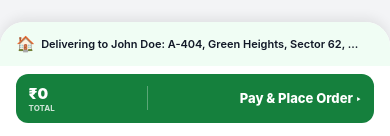
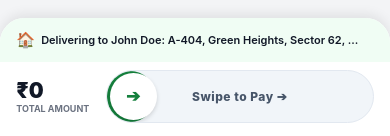
Before and after one commit to ritiku2004/app-freshsabjihub, a React Native app: screen /Checkout in a window 390 px wide. Shown: the part 705-841 px from the top of the page. Built offline with nearby package versions, Linux system fonts and the light colour scheme; no server answers.

Commit message:
add swipe to pay slider with animations on checkout screen

```diff
--- a/src/screens/Checkout/CheckoutScreen.js
+++ b/src/screens/Checkout/CheckoutScreen.js
@@ -1,5 +1,5 @@
 import React, { useState, useContext, useRef, useCallback, useEffect } from 'react';
-import { View, Text, Animated, TouchableOpacity, Image, Alert, ScrollView, Linking, ActivityIndicator } from 'react-native';
+import { View, Text, Animated, TouchableOpacity, Image, Alert, ScrollView, Linking, ActivityIndicator, PanResponder } from 'react-native';
 import { SafeAreaView, useSafeAreaInsets } from 'react-native-safe-area-context';
 import { useFocusEffect } from '@react-navigation/native';
 import AsyncStorage from '@react-native-async-storage/async-storage';
@@ -63,6 +63,66 @@ export const CheckoutScreen = ({ route, navigation }) => {
   const [paymentStatusText, setPaymentStatusText] = useState('');
   const [isSuccess, setIsSuccess] = useState(false);
   const [paymentParams, setPaymentParams] = useState(null);
+
+  // Swipe to Pay Gesture States & Handlers
+  const containerWidthRef = useRef(0);
+  const swipeX = useRef(new Animated.Value(0)).current;
+  const [swipeCompleted, setSwipeCompleted] = useState(false);
+
+  const panResponder = useRef(
+    PanResponder.create({
+      onStartShouldSetPanResponder: () => !isProcessing && !swipeCompleted,
+      onMoveShouldSetPanResponder: () => !isProcessing && !swipeCompleted,
+      onPanResponderMove: (evt, gestureState) => {
+        if (isProcessing || swipeCompleted) return;
+        const maxSwipe = containerWidthRef.current - moderateScale(52); // 46 width + 6 margins
+        if (maxSwipe <= 0) return;
+
+        let newX = gestureState.dx;
+        if (newX < 0) newX = 0;
+        if (newX > maxSwipe) newX = maxSwipe;
+
+        swipeX.setValue(newX);
+      },
+      onPanResponderRelease: (evt, gestureState) => {
+        if (isProcessing || swipeCompleted) return;
+        const maxSwipe = containerWidthRef.current - moderateScale(52);
+        if (maxSwipe <= 0) return;
+
+        // If swiped more than 82%, trigger payment
+        if (gestureState.dx >= maxSwipe * 0.82) {
+          setSwipeCompleted(true);
+          Animated.timing(swipeX, {
+            toValue: maxSwipe,
+            duration: 150,
+            useNativeDriver: false,
+          }).start(() => {
+            handlePlaceOrder();
+          });
+        } else {
+          // Spring back
+          Animated.spring(swipeX, {
+            toValue: 0,
+            tension: 40,
+            friction: 7,
+            useNativeDriver: false,
+          }).start();
+        }
+      },
+    })
+  ).current;
+
+  // Reset swipe state when processing completes or re-triggers
+  useEffect(() => {
+    if (!isProcessing) {
+      setSwipeCompleted(false);
+      Animated.timing(swipeX, {
+        toValue: 0,
+        duration: 200,
+        useNativeDriver: false,
+      }).start();
+    }
+  }, [isProcessing]);
 
   // Animated scroll value for header hide/show
   const scrollY = useRef(new Animated.Value(0)).current;
@@ -562,20 +622,93 @@ export const CheckoutScreen = ({ route, navigation }) => {
           </View>
         </View>
 
-        {/* Bottom deck actions: Selected Method + Green Place Order Button */}
+        {/* Bottom deck actions: Price + Custom Swipe to Pay Slider */}
         <View style={styles.checkoutActionRow}>
-          <TouchableOpacity
-            style={[styles.greenPlaceOrderBtn, { flex: 1, marginLeft: 0 }]}
-            onPress={handlePlaceOrder}
-            activeOpacity={0.9}
+          {/* Price Box */}
+          <View style={{ marginRight: moderateScale(16), justifyContent: 'center' }}>
+            <Text style={{ fontSize: rf(20), fontWeight: '900', color: theme.colors.textPrimary }}>₹{grandTotal}</Text>
+            <Text style={{ fontSize: rf(9), color: theme.colors.textSecondary, fontWeight: '700', textTransform: 'uppercase' }}>Total Amount</Text>
+          </View>
+
+          {/* Swipe Slider */}
+          <View
+            style={{
+              flex: 1,
+              height: moderateScale(52),
+              backgroundColor: '#F1F5F9',
+              borderRadius: moderateScale(26),
+              padding: moderateScale(3),
+              justifyContent: 'center',
+              position: 'relative',
+              overflow: 'hidden',
+              borderWidth: 1,
+              borderColor: '#E2E8F0'
+            }}
+            onLayout={(e) => {
+              containerWidthRef.current = e.nativeEvent.layout.width;
+            }}
           >
-            <View style={styles.btnPriceBox}>
-              <Text style={styles.btnPriceText}>₹{grandTotal}</Text>
-              <Text style={styles.btnPriceLabel}>TOTAL</Text>
-            </View>
-            <View style={styles.btnDivider} />
-            <Text style={styles.btnRightText}>Pay & Place Order ‣</Text>
-          </TouchableOpacity>
+            {/* Sturdy Background Green Progress track */}
+            <Animated.View
+              style={{
+                position: 'absolute',
+                left: 0,
+                top: 0,
+                bottom: 0,
+                backgroundColor: theme.colors.success,
+                borderRadius: moderateScale(26),
+                width: Animated.add(swipeX, moderateScale(46)),
+              }}
+            />
+
+            {/* Sliding text helper */}
+            <Animated.Text
+              style={{
+                position: 'absolute',
+                alignSelf: 'center',
+                color: swipeX.interpolate({
+                  inputRange: [0, 80],
+                  outputRange: ['#475569', '#ffffff'],
+                  extrapolate: 'clamp',
+                }),
+                fontWeight: '800',
+                fontSize: rf(12),
+                letterSpacing: 0.5,
+                opacity: swipeX.interpolate({
+                  inputRange: [0, 80],
+                  outputRange: [1, 0],
+                  extrapolate: 'clamp',
+                }),
+              }}
+            >
+              Swipe to Pay ➔
+            </Animated.Text>
+
+            {/* Drag Handle Thumb */}
+            <Animated.View
+              {...panResponder.panHandlers}
+              style={{
+                width: moderateScale(46),
+                height: moderateScale(46),
+                borderRadius: moderateScale(23),
+                backgroundColor: '#ffffff',
+                alignItems: 'center',
+                justifyContent: 'center',
+                shadowColor: '#000',
+                shadowOffset: { width: 0, height: 2 },
+                shadowOpacity: 0.15,
+                shadowRadius: 4,
+                elevation: 4,
+                transform: [{ translateX: swipeX }],
+              }}
+            >
+              {isProcessing ? (
+                <ActivityIndicator size="small" color={theme.colors.success} />
+              ) : (
+                <Text style={{ fontSize: rf(16), color: theme.colors.success, fontWeight: '900' }}>➔</Text>
+              )}
+            </Animated.View>
+          </View>
         </View>
       </View>
 
```
